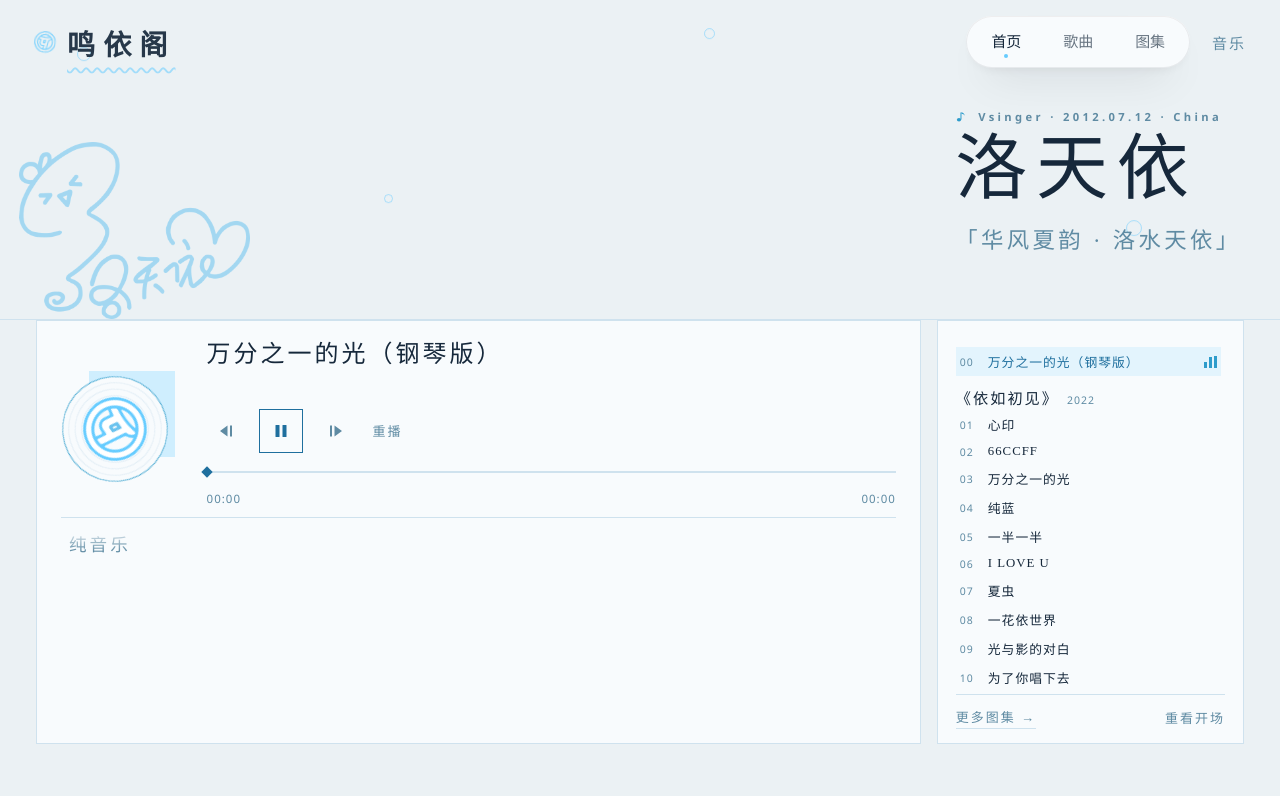
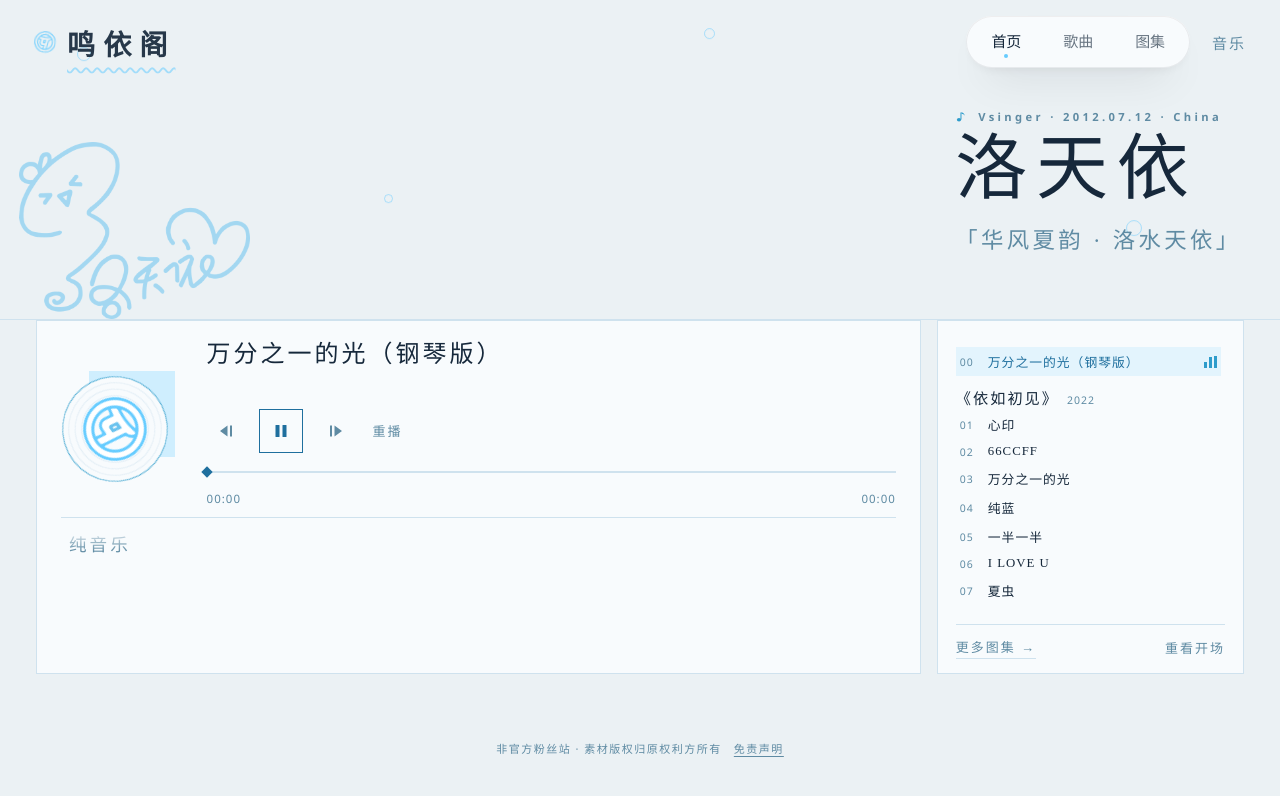
Before and after one commit to fanquanpp/mingyige, a React (Vite) app: page / in a window 1280 px wide. Both pictures are taken after a click on the button "S p i k". Shown: the top 796 px of the page. Built offline with nearby package versions, Linux system fonts and the light colour scheme; a web font is replaced by a local one.

Commit message:
防护完善：_headers 安全响应头+缓存策略、robots.txt、页脚权利提示；国内访问说明入 README

```diff
--- a/src/components/site/SiteChrome.module.css
+++ b/src/components/site/SiteChrome.module.css
@@ -108,6 +108,30 @@
   opacity: 0.55;
 }
 
+/* ---------- 权利提示页脚：纯文字，避开底部内容 ---------- */
+
+.footer {
+  display: flex;
+  align-items: center;
+  justify-content: center;
+  gap: 12px;
+  padding: 10px 16px 44px;
+  font-family: 'Segoe UI', 'PingFang SC', 'Microsoft YaHei', sans-serif;
+  font-size: 11px;
+  letter-spacing: 1.5px;
+  color: var(--pg-sub);
+}
+
+.footer a {
+  color: var(--pg-sub);
+  text-decoration: underline;
+  text-underline-offset: 3px;
+}
+
+.footer a:hover {
+  color: var(--pg-ink);
+}
+
 /* ---------- 移动端：顶栏保持单行（logo / 导航槽 / 控件同排），
    PillNav 窄屏自动收合成汉堡按钮（collapse="auto"） ---------- */
 
--- a/src/components/site/SiteChrome.tsx
+++ b/src/components/site/SiteChrome.tsx
@@ -101,6 +101,12 @@ export default function SiteChrome({
       </header>
 
       {children}
+
+      {/* 权利提示页脚：非官方粉丝站声明，链接到免责声明页 */}
+      <footer className={styles.footer}>
+        <span>非官方粉丝站 · 素材版权归原权利方所有</span>
+        <a href="#disclaimer" aria-label="查看免责声明">免责声明</a>
+      </footer>
     </main>
   );
 }
```
Also changed, not shown: public/robots.txt (added), 1 other file (tests, documents, lock files or other folders).
